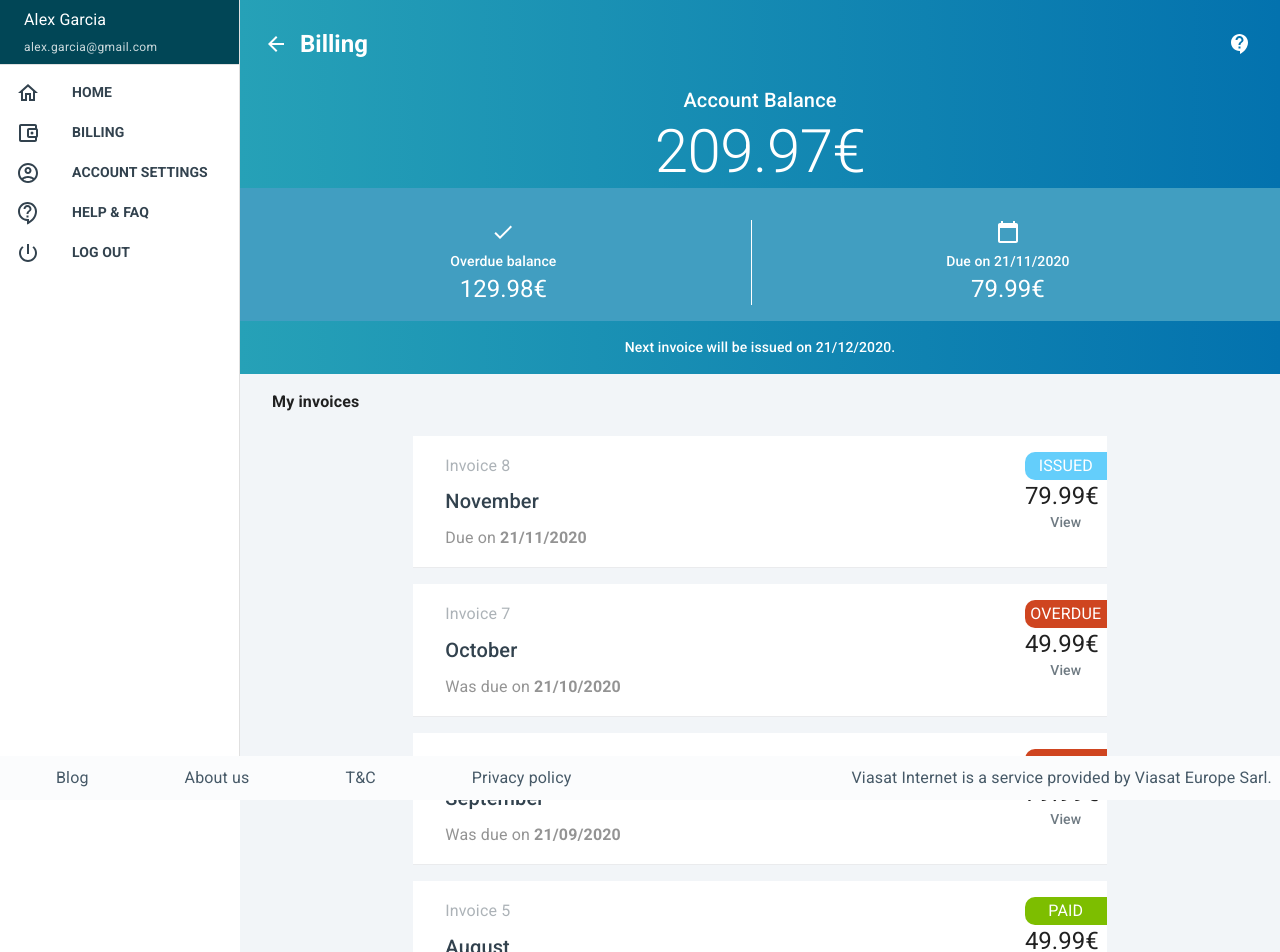
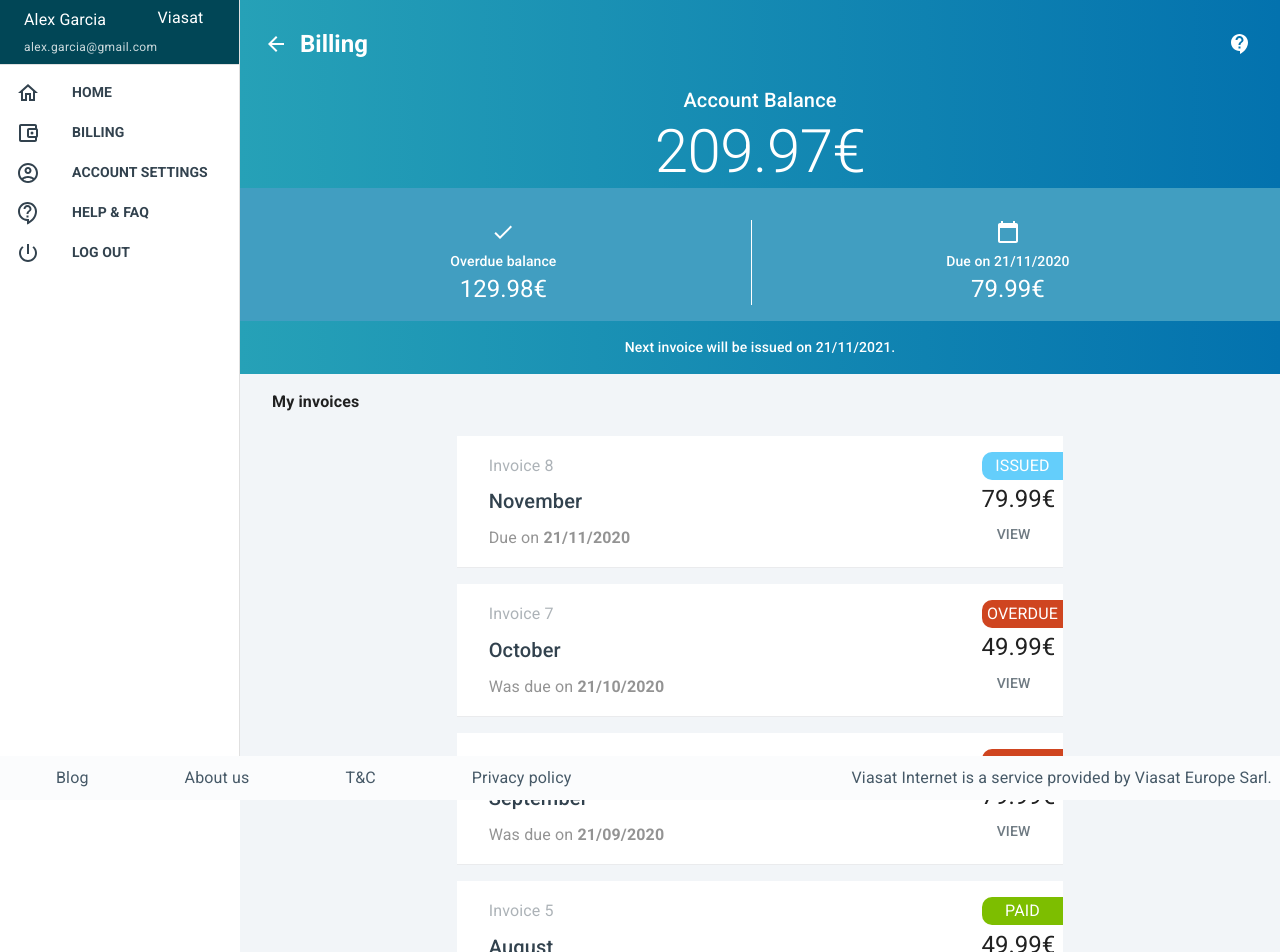
Before and after one commit to anovi0101/billings, a Next.js app: page / in a window 1280 px wide. Shown: the top 952 px of the page. Built offline with nearby package versions, Linux system fonts and the light colour scheme.

Commit message:
Added final changes

```diff
--- a/components/InvoiceCard.js
+++ b/components/InvoiceCard.js
@@ -1,34 +1,21 @@
-import { Grid, Paper, Typography, useMediaQuery } from "@mui/material";
+import { Grid, Paper, Typography, useMediaQuery, Button } from "@mui/material";
 import { useTheme } from "@mui/material/styles";
+
+import { getMonthName, getDueMessage } from "./Utils/Utils";
 
 export default function InvoiceCard(props) {
   const theme = useTheme();
   const isMobile = useMediaQuery(theme.breakpoints.down("md"));
+
   const STATUS_COLORS = {
     PAID: "#7DBE00",
     OVERDUE: "#CF4520",
     ISSUED: "#64CEFB",
   };
 
-  function getMonthName(month) {
-    month = month.split("/")[1];
-    const d = new Date();
-    d.setMonth(month - 1);
-    const monthName = d.toLocaleString("default", { month: "long" });
-    return monthName;
-  }
-
-  function getDueMessage(status) {
-    if (status === "OVERDUE") {
-      return "Was due on";
-    } else if (status === "ISSUED") {
-      return "Due on";
-    }
-    return "Paid on";
-  }
-
   return (
     <Paper
+      className={props.className}
       onClick={props.onCardClick}
       sx={{
         p: 2,
@@ -84,10 +71,15 @@ export default function InvoiceCard(props) {
           >
             {props.status}
           </Typography>
-          <Typography variant="h5" sx={{ paddingRight: 1 }}>
+          <Typography
+            variant="h5"
+            sx={{ paddingRight: 1, marginTop: "0.2rem" }}
+          >
             {props.amount}
             {"\u20AC"}
           </Typography>
+          {!isMobile && (
+            <Button>
               <Typography
                 variant="subtitle2"
                 sx={{
@@ -95,10 +87,13 @@ export default function InvoiceCard(props) {
                   color: "#32424E",
                   opacity: "0.7",
                   right: 0,
+                  marginTop: "0.2rem",
                 }}
               >
                 View
               </Typography>
+            </Button>
+          )}
         </Grid>
       </Grid>
     </Paper>
--- a/components/InvoiceDetails.js
+++ b/components/InvoiceDetails.js
@@ -1,7 +1,11 @@
-import { Grid, Typography, Divider } from "@mui/material";
+import { Grid, Typography, Divider, IconButton } from "@mui/material";
 import CloseIcon from "@mui/icons-material/Close";
 
 export default function InvoiceDetails(props) {
+  function getStartingDate(date) {
+    const splitDate = date.split("/");
+    return `${splitDate[0]}/${Number(splitDate[1]) - 1}/${splitDate[2]}`;
+  }
   return (
     <Grid
       container
@@ -20,10 +24,13 @@ export default function InvoiceDetails(props) {
             color: "#0AA5AB",
             fontWeight: "bold",
             justifyContent: "space-between",
+            alignItems: "center",
           }}
         >
           View invoice as PDF
-          <CloseIcon sx={{ color: "#32424E" }} />
+          <IconButton onClick={props.onCardClose}>
+            <CloseIcon sx={{ color: "#32424E" }} />
+          </IconButton>
         </Typography>
 
         <Typography>
@@ -64,9 +71,11 @@ export default function InvoiceDetails(props) {
           <Typography variant="body1" gutterBottom>
             ILIMITADA 30
           </Typography>
-          <Typography variant="body2">21/09/2020 - {props.due}</Typography>
+          <Typography variant="body2">
+            {getStartingDate(props.due)} - {props.due}
+          </Typography>
         </Grid>
-        <Grid item>
+        <Grid item sx={{ marginTop: "1.5rem" }}>
           <Typography variant="subtitle1">
             {props.amount}
             {"\u20AC"}
--- a/components/Invoices.js
+++ b/components/Invoices.js
@@ -12,10 +12,19 @@ export default function Invoices(props) {
   const isMobile = useMediaQuery(theme.breakpoints.down("md"));
   const router = useRouter();
 
-  let [selectedInvoice, setSelectedInvoice] = useState(null);
+  const [selectedInvoice, setSelectedInvoice] = useState(null);
 
   return (
-    <Grid container direction="column">
+    <Grid
+      container
+      direction="column"
+      sx={{
+        background: "#F2F5F8",
+        boxSizing: "border-box",
+        minHeight: "50vh",
+        overflowY: "hidden",
+      }}
+    >
       <Grid item container direction="column">
         <Grid item xs={8}>
           <Typography
@@ -33,10 +42,18 @@ export default function Invoices(props) {
         <Grid item container direction="row">
           <Grid
             item
-            direction="column"
-            xs={8}
-            sx={{ marginLeft: "auto", marginRight: "auto" }}
+            xs={7}
+            sx={{
+              marginLeft: "auto",
+              marginRight: "auto",
+              flexDirection: "column",
+            }}
           >
+            {props.invoicesIds.length === 0 && (
+              <Grid item xs={4}>
+                <Typography>There are no invoices available</Typography>
+              </Grid>
+            )}
             {props.invoicesIds.map((invoice) => {
               return (
                 <InvoiceCard
@@ -45,6 +62,7 @@ export default function Invoices(props) {
                       ? () => router.push(`/invoices/${invoice.id}`)
                       : () => setSelectedInvoice(invoice)
                   }
+                  className="invoiceCard"
                   key={invoice.id}
                   id={invoice.id}
                   status={invoice.status}
@@ -54,9 +72,10 @@ export default function Invoices(props) {
               );
             })}
           </Grid>
-          {selectedInvoice && (
+          {selectedInvoice && !isMobile && (
             <Grid item xs={4}>
               <InvoiceDetails
+                onCardClose={() => setSelectedInvoice(null)}
                 key={selectedInvoice.id}
                 id={selectedInvoice.id}
                 status={selectedInvoice.status}
--- a/components/Sidebar.js
+++ b/components/Sidebar.js
@@ -46,6 +46,9 @@ export default function Sidebar(props) {
                 <Typography variant="caption" sx={{ opacity: 0.8 }}>
                   alex.garcia@gmail.com
                 </Typography>
+              </Grid>
+              <Grid item>
+                <Typography>Viasat</Typography>
               </Grid>
             </Grid>
           </Toolbar>
--- /dev/null
+++ b/components/Utils/Utils.js
@@ -0,0 +1,21 @@
+export const getMonthName = (month) => {
+  month = month.split("/")[1];
+  const d = new Date();
+  d.setMonth(month - 1);
+  const monthName = d.toLocaleString("default", { month: "long" });
+  return monthName;
+};
+
+export const getDueMessage = (status) => {
+  if (status === "OVERDUE") {
+    return "Was due on";
+  } else if (status === "ISSUED") {
+    return "Due on";
+  }
+  return "Paid on";
+};
+
+export const getStartingDate = (date) => {
+  const splitDate = date.split("/");
+  return `${splitDate[0]}/${Number(splitDate[1]) - 1}/${splitDate[2]}`;
+};
--- a/pages/_app.js
+++ b/pages/_app.js
@@ -3,7 +3,7 @@ import Head from "next/head";
 import * as React from "react";
 import CssBaseline from "@mui/material/CssBaseline";
 import { ThemeProvider, createTheme } from "@mui/material/styles";
-
+import "../styles/globals.css";
 const theme = createTheme();
 
 const invoiceNumbers = [
--- a/pages/index.js
+++ b/pages/index.js
@@ -1,8 +1,5 @@
 import { Divider, Box, Grid, Container, Typography } from "@mui/material";
 import { Check, CalendarToday } from "@mui/icons-material";
-
-import useMediaQuery from "@mui/material/useMediaQuery";
-import { useTheme } from "@mui/material/styles";
 
 import Invoices from "../components/Invoices";
 import AppBarComponent from "../components/AppBar";
@@ -14,6 +11,8 @@ const drawerWidth = 240;
 
 export default function Home(props) {
   const invoiceNumbers = props.mydata;
+  const noInvoices = invoiceNumbers.length === 0;
+  const today = new Date();
 
   function getOverdueBalance() {
     return invoiceNumbers.reduce(
@@ -40,11 +39,6 @@ export default function Home(props) {
     return Math.round(getAccountBalance() * 100) / 100;
   }
 
-  function getNextIssueDate(date) {
-    const splitDate = date.split("/");
-    return `${splitDate[0]}/${Number(splitDate[1]) + 1}/${splitDate[2]}`;
-  }
-
   return (
     <>
       <Sidebar width={drawerWidth} />
@@ -52,10 +46,8 @@ export default function Home(props) {
         disableGutters
         maxWidth={false}
         sx={{
-          background: "#F2F5F8",
           width: { xs: "auto", lg: `calc(100vw - ${drawerWidth}px)` },
           marginRight: 0,
-          paddingBottom: "calc(44px + 1rem)",
         }}
       >
         <AppBarComponent
@@ -75,7 +67,7 @@ export default function Home(props) {
         >
           <Typography variant="h6">Account Balance</Typography>
           <Typography variant="h2">
-            {roundAccountBalance()}
+            {noInvoices ? "0" : roundAccountBalance()}
             {"\u20AC"}
           </Typography>
           <Grid
@@ -86,7 +78,13 @@ export default function Home(props) {
               backgroundColor: "#419ec1",
             }}
           >
-            <Grid item>
+            <Grid
+              item
+              sx={{
+                display: noInvoices ? "none" : "flex",
+                flexDirection: "column",
+              }}
+            >
               <Typography>
                 <Check />
               </Typography>
@@ -97,7 +95,13 @@ export default function Home(props) {
               </Typography>
             </Grid>
 
-            <Grid item>
+            <Grid
+              item
+              sx={{
+                display: noInvoices ? "none" : "flex",
+                flexDirection: "column",
+              }}
+            >
               <Divider
                 light
                 orientation="vertical"
@@ -105,22 +109,28 @@ export default function Home(props) {
               />
             </Grid>
 
-            <Grid item>
+            <Grid
+              item
+              sx={{
+                display: noInvoices ? "none" : "flex",
+                flexDirection: "column",
+              }}
+            >
               <Typography>
                 <CalendarToday />
               </Typography>
               <Typography variant="subtitle2">
-                Due on {invoiceNumbers[0].due}
+                Due on {invoiceNumbers[0]?.due}
               </Typography>
               <Typography variant="h5">
-                {invoiceNumbers[0].amount}
+                {invoiceNumbers[0]?.amount}
                 {"\u20AC"}
               </Typography>
             </Grid>
           </Grid>
           <Typography variant="subtitle2" sx={{ margin: "1rem auto" }}>
             Next invoice will be issued on{" "}
-            {getNextIssueDate(invoiceNumbers[0].due)}.
+            {`21/${today.getMonth() + 1}/${today.getFullYear()}`}.
           </Typography>
         </Box>
         <Invoices invoicesIds={invoiceNumbers} />
--- a/styles/globals.css
+++ b/styles/globals.css
@@ -15,6 +15,10 @@ a {
   box-sizing: border-box;
 }
 
-.MuiAppBar{
+.MuiAppBar {
   background-color: #fff;
 }
+
+.invoiceCard:last-child {
+  margin-bottom: 4rem;
+}
```
Also changed, not shown: pages/invoices/[invoice].jsx (+3 -13 lines). Lines whose indentation alone changed are shown as unchanged.
